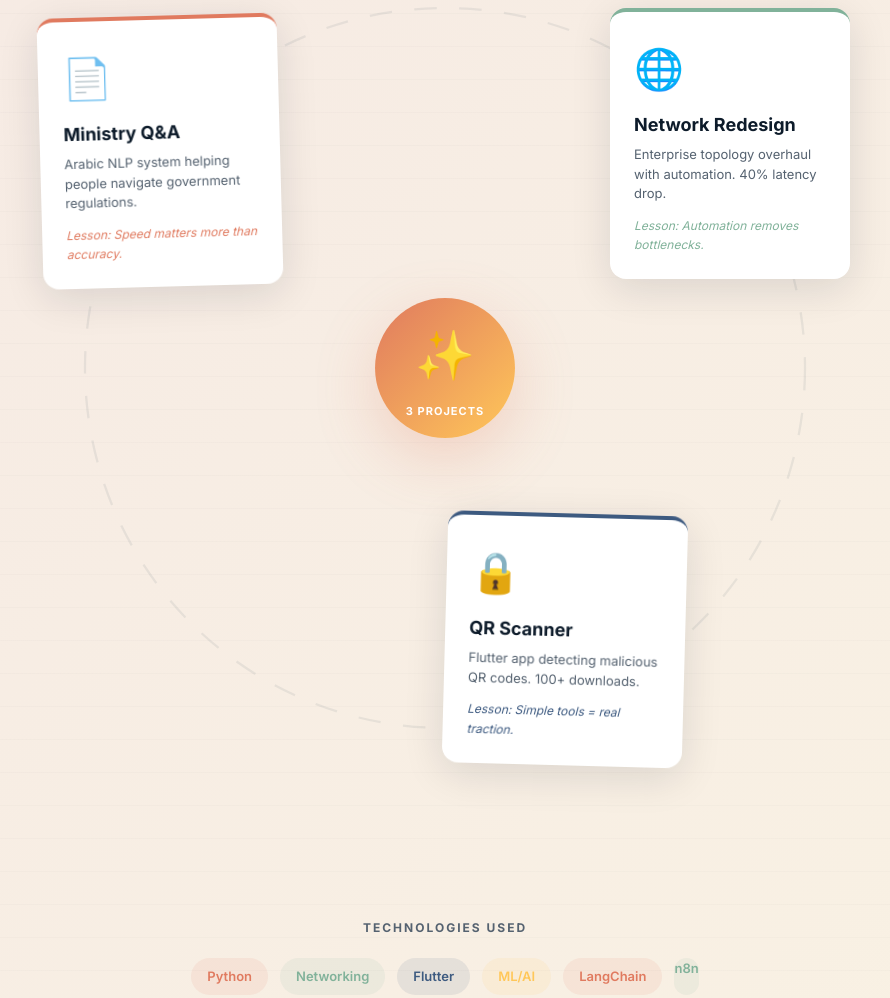
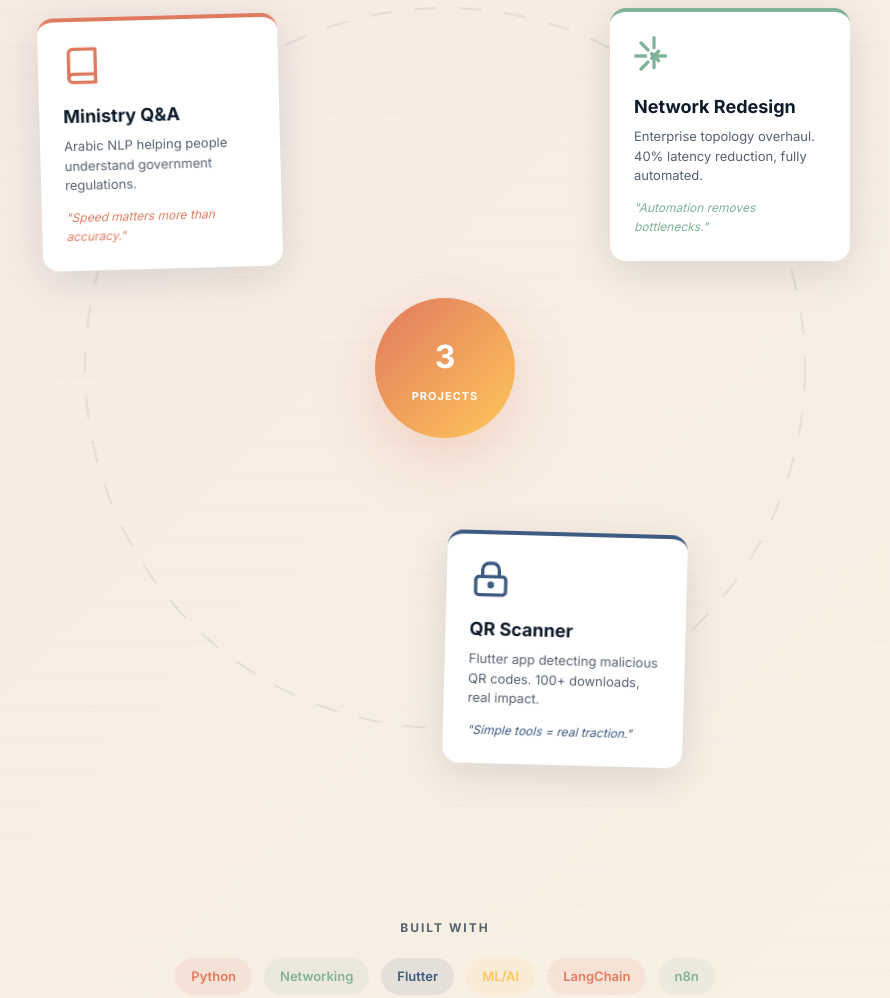
Before and after one commit to Samir-Guenchi/portfolio, a plain HTML site: page portfolio_corrected.html in a window 1280 px wide. Shown: the part 1560-2558 px from the top of the page, without its empty margins (195-1085 px from the left). Drawn offline with Linux system fonts and the light colour scheme.

Commit message:
Replace emojis with SVG icons and add human touch to circular layout

```diff
--- a/portfolio_corrected.html
+++ b/portfolio_corrected.html
@@ -257,8 +257,8 @@
       <div style="position: absolute; top: 50%; left: 50%; transform: translate(-50%, -50%); z-index: 10;">
         <div style="width: 140px; height: 140px; background: linear-gradient(135deg, var(--accent), var(--highlight)); border-radius: 50%; display: flex; align-items: center; justify-content: center; box-shadow: 0 20px 60px rgba(224, 122, 95, 0.25);">
           <div style="text-align: center;">
-            <div style="font-size: 48px; margin-bottom: 8px;">✨</div>
-            <p style="font-size: 11px; color: white; font-weight: 700; text-transform: uppercase; letter-spacing: 1px; margin: 0;">3 Projects</p>
+            <div style="font-size: 32px; font-weight: 700; color: white; margin-bottom: 4px;">3</div>
+            <p style="font-size: 11px; color: white; font-weight: 700; text-transform: uppercase; letter-spacing: 1px; margin: 0;">Projects</p>
           </div>
         </div>
       </div>
@@ -271,30 +271,46 @@
       <!-- Card 1 - Top Left -->
       <div style="position: absolute; top: 10%; left: 5%; width: 240px; animation: float 6s ease-in-out infinite;">
         <article style="background: white; padding: 24px; border-radius: 16px; box-shadow: 0 10px 40px rgba(13, 27, 42, 0.12); border-top: 4px solid var(--accent); transition: all 0.3s ease; cursor: pointer;" onmouseover="this.style.boxShadow='0 20px 60px rgba(224, 122, 95, 0.2)'; this.style.transform='scale(1.05)';" onmouseout="this.style.boxShadow='0 10px 40px rgba(13, 27, 42, 0.12)'; this.style.transform='scale(1)';">
-          <div style="font-size: 40px; margin-bottom: 12px;">📄</div>
+          <!-- SVG Icon -->
+          <svg width="40" height="40" viewBox="0 0 24 24" fill="none" stroke="var(--accent)" stroke-width="2" stroke-linecap="round" stroke-linejoin="round" style="margin-bottom: 12px;">
+            <path d="M4 19.5A2.5 2.5 0 0 1 6.5 17H20"></path>
+            <path d="M6.5 2H20v20H6.5A2.5 2.5 0 0 1 4 19.5v-15A2.5 2.5 0 0 1 6.5 2z"></path>
+          </svg>
           <h3 style="font: 700 18px Inter; color: var(--ink); margin: 0 0 10px 0;">Ministry Q&A</h3>
-          <p style="font-size: 13px; color: var(--pencil); line-height: 1.5; margin-bottom: 12px;">Arabic NLP system helping people navigate government regulations.</p>
-          <p style="font-size: 12px; font-style: italic; color: var(--accent); margin: 0;">Lesson: Speed matters more than accuracy.</p>
+          <p style="font-size: 13px; color: var(--pencil); line-height: 1.5; margin-bottom: 12px;">Arabic NLP helping people understand government regulations.</p>
+          <p style="font-size: 12px; font-style: italic; color: var(--accent); margin: 0;">"Speed matters more than accuracy."</p>
         </article>
       </div>
 
       <!-- Card 2 - Top Right -->
       <div style="position: absolute; top: 10%; right: 5%; width: 240px; animation: float 6s ease-in-out infinite 2s;">
         <article style="background: white; padding: 24px; border-radius: 16px; box-shadow: 0 10px 40px rgba(13, 27, 42, 0.12); border-top: 4px solid var(--success); transition: all 0.3s ease; cursor: pointer;" onmouseover="this.style.boxShadow='0 20px 60px rgba(129, 178, 154, 0.2)'; this.style.transform='scale(1.05)';" onmouseout="this.style.boxShadow='0 10px 40px rgba(13, 27, 42, 0.12)'; this.style.transform='scale(1)';">
-          <div style="font-size: 40px; margin-bottom: 12px;">🌐</div>
+          <!-- SVG Icon -->
+          <svg width="40" height="40" viewBox="0 0 24 24" fill="none" stroke="var(--success)" stroke-width="2" stroke-linecap="round" stroke-linejoin="round" style="margin-bottom: 12px;">
+            <circle cx="12" cy="12" r="1"></circle>
+            <path d="M12 1v6m0 6v6"></path>
+            <path d="M4.22 4.22l4.24 4.24m2.12 2.12l4.24 4.24"></path>
+            <path d="M1 12h6m6 0h6"></path>
+            <path d="M4.22 19.78l4.24-4.24m2.12-2.12l4.24-4.24"></path>
+          </svg>
           <h3 style="font: 700 18px Inter; color: var(--ink); margin: 0 0 10px 0;">Network Redesign</h3>
-          <p style="font-size: 13px; color: var(--pencil); line-height: 1.5; margin-bottom: 12px;">Enterprise topology overhaul with automation. 40% latency drop.</p>
-          <p style="font-size: 12px; font-style: italic; color: var(--success); margin: 0;">Lesson: Automation removes bottlenecks.</p>
+          <p style="font-size: 13px; color: var(--pencil); line-height: 1.5; margin-bottom: 12px;">Enterprise topology overhaul. 40% latency reduction, fully automated.</p>
+          <p style="font-size: 12px; font-style: italic; color: var(--success); margin: 0;">"Automation removes bottlenecks."</p>
         </article>
       </div>
 
       <!-- Card 3 - Bottom -->
       <div style="position: absolute; bottom: 5%; left: 50%; transform: translateX(-50%); width: 240px; animation: float 6s ease-in-out infinite 4s;">
         <article style="background: white; padding: 24px; border-radius: 16px; box-shadow: 0 10px 40px rgba(13, 27, 42, 0.12); border-top: 4px solid var(--link); transition: all 0.3s ease; cursor: pointer;" onmouseover="this.style.boxShadow='0 20px 60px rgba(61, 90, 128, 0.2)'; this.style.transform='scale(1.05)';" onmouseout="this.style.boxShadow='0 10px 40px rgba(13, 27, 42, 0.12)'; this.style.transform='scale(1)';">
-          <div style="font-size: 40px; margin-bottom: 12px;">🔒</div>
+          <!-- SVG Icon -->
+          <svg width="40" height="40" viewBox="0 0 24 24" fill="none" stroke="var(--link)" stroke-width="2" stroke-linecap="round" stroke-linejoin="round" style="margin-bottom: 12px;">
+            <rect x="3" y="11" width="18" height="11" rx="2" ry="2"></rect>
+            <path d="M7 11V7a4 4 0 0 1 4-4h2a4 4 0 0 1 4 4v4"></path>
+            <circle cx="12" cy="16" r="1"></circle>
+          </svg>
           <h3 style="font: 700 18px Inter; color: var(--ink); margin: 0 0 10px 0;">QR Scanner</h3>
-          <p style="font-size: 13px; color: var(--pencil); line-height: 1.5; margin-bottom: 12px;">Flutter app detecting malicious QR codes. 100+ downloads.</p>
-          <p style="font-size: 12px; font-style: italic; color: var(--link); margin: 0;">Lesson: Simple tools = real traction.</p>
+          <p style="font-size: 13px; color: var(--pencil); line-height: 1.5; margin-bottom: 12px;">Flutter app detecting malicious QR codes. 100+ downloads, real impact.</p>
+          <p style="font-size: 12px; font-style: italic; color: var(--link); margin: 0;">"Simple tools = real traction."</p>
         </article>
       </div>
 
@@ -310,14 +326,14 @@
 
     <!-- Tech Stack Badges Below -->
     <div style="text-align: center; margin-top: 80px;">
-      <p style="font-size: 12px; color: var(--pencil); text-transform: uppercase; letter-spacing: 2px; font-weight: 700; margin-bottom: 20px;">Technologies Used</p>
+      <p style="font-size: 12px; color: var(--pencil); text-transform: uppercase; letter-spacing: 2px; font-weight: 700; margin-bottom: 20px;">Built with</p>
       <div style="display: flex; gap: 12px; flex-wrap: wrap; justify-content: center;">
         <span style="padding: 8px 16px; background: rgba(224, 122, 95, 0.1); color: var(--accent); border-radius: 20px; font-size: 13px; font-weight: 600;">Python</span>
         <span style="padding: 8px 16px; background: rgba(129, 178, 154, 0.1); color: var(--success); border-radius: 20px; font-size: 13px; font-weight: 600;">Networking</span>
         <span style="padding: 8px 16px; background: rgba(61, 90, 128, 0.1); color: var(--link); border-radius: 20px; font-size: 13px; font-weight: 600;">Flutter</span>
         <span style="padding: 8px 16px; background: rgba(255, 199, 89, 0.1); color: var(--highlight); border-radius: 20px; font-size: 13px; font-weight: 600;">ML/AI</span>
         <span style="padding: 8px 16px; background: rgba(224, 122, 95, 0.1); color: var(--accent); border-radius: 20px; font-size: 13px; font-weight: 600;">LangChain</span>
-        <span style="padding: 8px 16pk; background: rgba(129, 178, 154, 0.1); color: var(--success); border-radius: 20px; font-size: 13px; font-weight: 600;">n8n</span>
+        <span style="padding: 8px 16px; background: rgba(129, 178, 154, 0.1); color: var(--success); border-radius: 20px; font-size: 13px; font-weight: 600;">n8n</span>
       </div>
     </div>
   </div>
```
